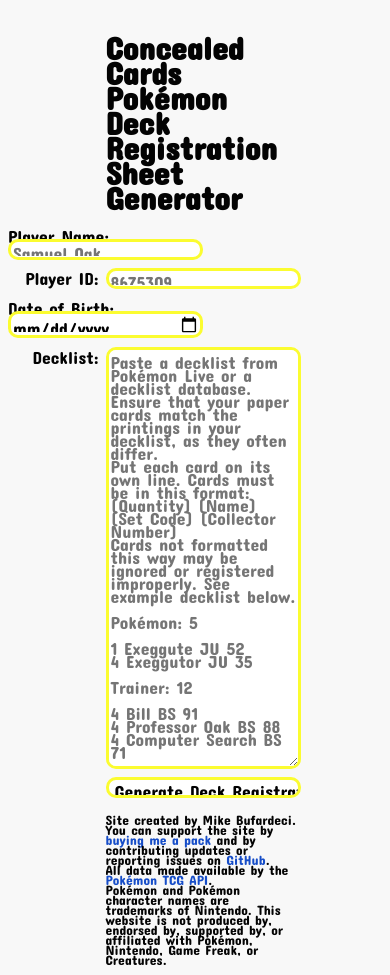
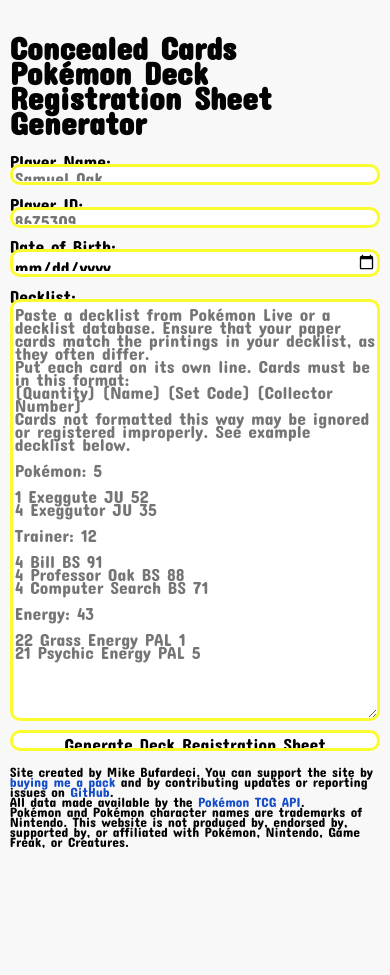
Before and after one commit to MichaelBufardeci/ConcealedCards, a Flask app: page / in a window 390 px wide. After the commit the page ends 848 px from the top, so only its background shows below. Run offline with Flask 3, Linux system fonts and the light colour scheme.

Commit message:
updated styling for mobile

```diff
--- a/static/style.css
+++ b/static/style.css
@@ -14,8 +14,6 @@
     background-color: oklch(98% 0 0);
     font-family: "Concert One";
     font-size: 1em;
-    width: 75vw;
-    height: 90vh;
 }
 
 body::selection {
@@ -25,21 +23,14 @@
 header,
 form,
 footer {
-    display: flex;
-    flex-flow: column nowrap;
-    align-items: flex-end;
+    display: grid;
+    grid-template-columns: max(50vw, min(1000px, 95vw));
+    justify-content: center;
 }
 
 form {
     font-size: 1.1em;
-    row-gap: 1vh;
-}
-
-h1,
-input,
-textarea,
-p {
-    width: 50vw;
+    row-gap: 0.5em;
 }
 
 input,
@@ -49,6 +40,7 @@
     background-color: oklch(100% 0 0);
     border: solid oklch(96% 0.2 110);
     border-radius: 10px;
+    width: 100%
 }
 
 input:focus,
--- a/templates/site.html
+++ b/templates/site.html
@@ -4,6 +4,7 @@
         <title>Concealed Cards</title>
         <meta charset="utf-8" />
         <meta http-equiv="Content-Security-Policy" content="default-src 'self'" />
+        <meta name="viewport" content="width=device-width,initial-scale=1" />
         <link rel="manifest" href="/manifest.webmanifest">
         <link rel="icon" href="{{ url_for('static', filename='favicon.ico') }}" sizes="32x32">
         <link rel="icon" href="{{ url_for('static', filename='icon.svg') }}" type="image/svg+xml">
```
